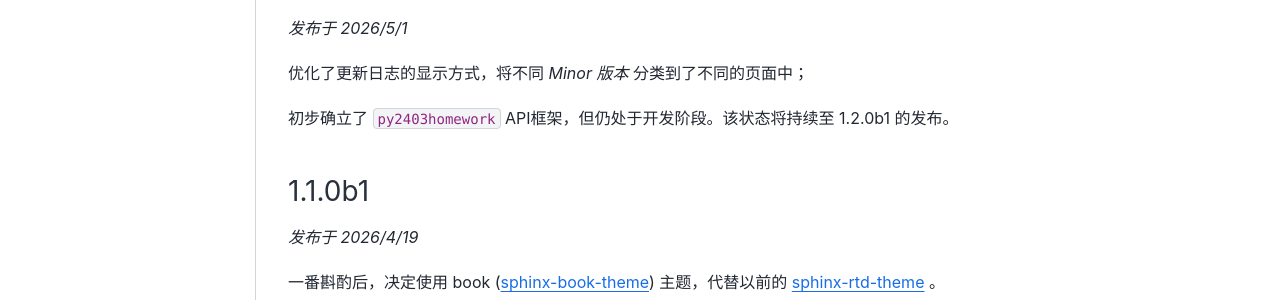
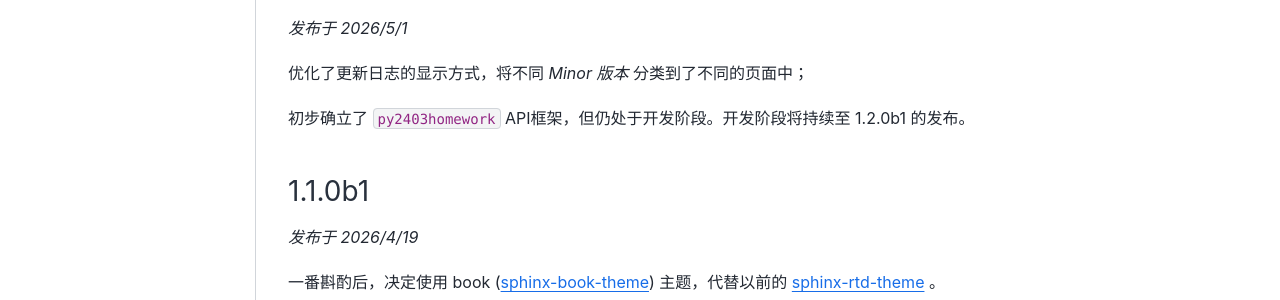
Before and after one commit to Sail-in-1024/2403-Homework, a Sphinx documentation site: the page built from docs/source/update-logs/index.rst, in a window 1280 px wide and 1256 px high. Shown: the part 841-1141 px from the top of the window. Built offline with Sphinx 7.4.7 and the Sphinx Book theme 1.1.4, drawn with Linux system fonts in a browser that asks for light colours; cross-references to code outside the pages are shown as plain code.

Commit message:
更新 index.rst

```diff
--- a/docs/source/update-logs/index.rst
+++ b/docs/source/update-logs/index.rst
@@ -29,7 +29,7 @@
 
 优化了更新日志的显示方式，将不同 *Minor 版本* 分类到了不同的页面中；
 
-初步确立了 :module:`py2403homework` API框架，但仍处于开发阶段。该状态将持续至 1.2.0b1 的发布。
+初步确立了 :module:`py2403homework` API框架，但仍处于开发阶段。开发阶段将持续至 1.2.0b1 的发布。
 
 1.1.0b1
 -------
```
